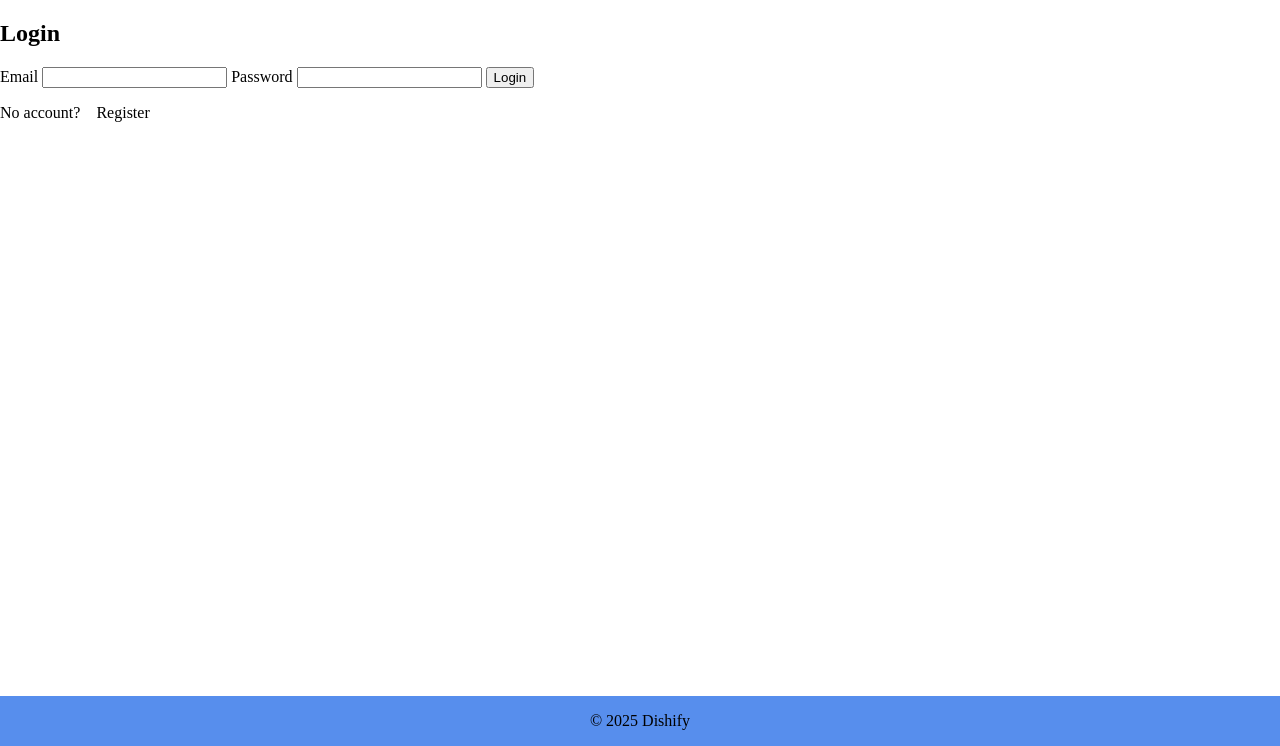
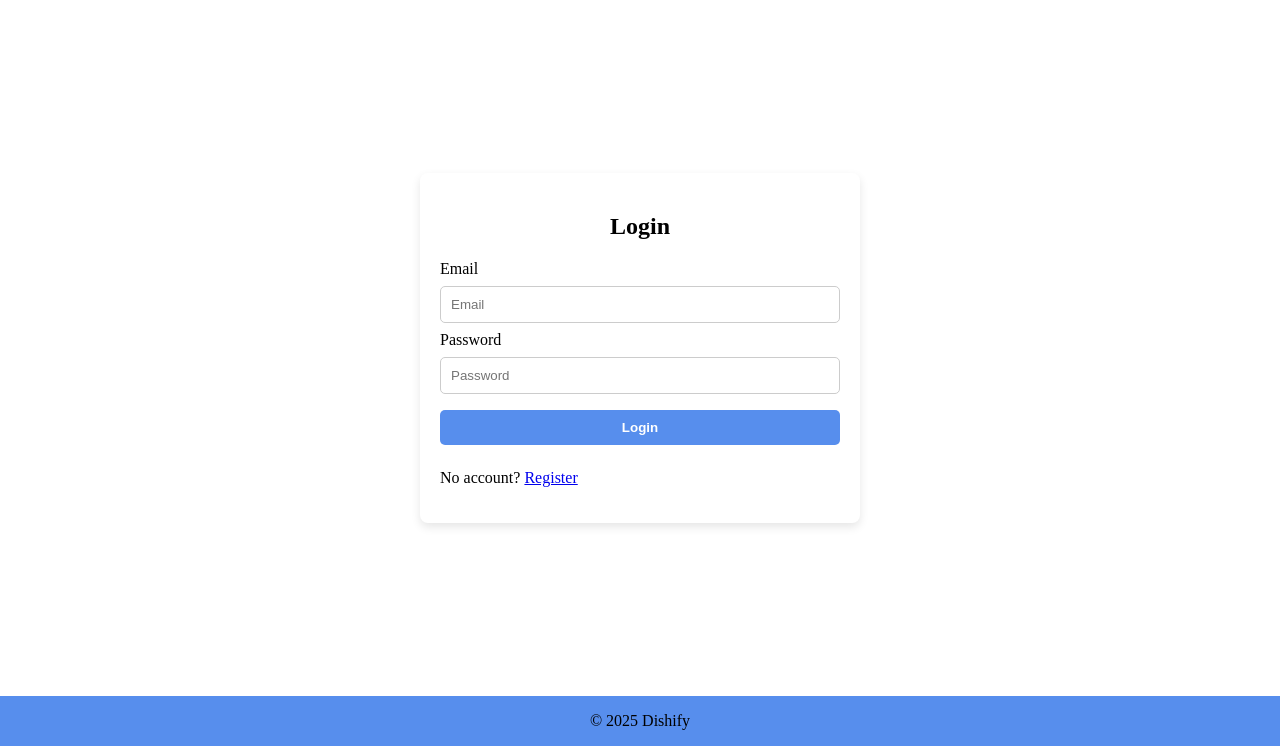
Before and after one commit to nicklouko/MWIS, a PHP site: page /login in a window 1280 px wide. Shown: the part 54-800 px from the top of the page. Run offline with PHP 8.4, Linux system fonts and the light colour scheme.

Commit message:
Finished login page
Updated css for login page, added placeholder on inputs.

```diff
--- a/login.php
+++ b/login.php
@@ -9,14 +9,14 @@
 <body>
   <?php include 'navigationbar.php'; ?>
   <main>
-  <div class="login-box">
+  <div class="logincontainer">
     <h2>Login</h2>
     <form action="/login" method="post">
-      <label for="email">Email</label>
-      <input type="email" id="email" name="email" required>
-
-      <label for="password">Password</label>
-      <input type="password" id="password" name="password" required>
+      <label for="email">Email</label><br>
+      <input type="email" id="email" name="email" placeholder="Email" required>
+      <br>
+      <label for="password">Password</label><br>
+      <input type="password" id="password" name="password" placeholder="Password" required>
 
       <button type="submit">Login</button>
     </form>
--- a/navigationbar.php
+++ b/navigationbar.php
@@ -2,11 +2,11 @@
 <nav class="navbar">
   <button class="icon" id="hambtn">☰</button>
   <ul class="navpages">
-    <li id="homelink"><a  href="index.php">Home</a></li>
-    <li><a href="mydishes.php">My Dishes</a></li>
-    <li><a href="viewdishes.php">View Dishes</a></li>
+    <li id="homelink"><a class="navlinks" href="index.php">Home</a></li>
+    <li><a class="navlinks" href="mydishes.php">My Dishes</a></li>
+    <li><a class="navlinks" href="viewdishes.php">View Dishes</a></li>
 
   </ul>
-  <a id="login"  href="login.php">Log In</a></li>
+  <a class="navlinks" id="login"  href="login.php">Log In</a></li>
 
 </nav>
--- a/style.css
+++ b/style.css
@@ -51,7 +51,7 @@
 }
 
 /* Styles each link */
-a {
+.navlinks {
   text-decoration: none; /*removes underline from links */
   color: black;
   padding: 8px 12px 8px 12px; /* adds padding around the text */
@@ -59,12 +59,54 @@ a {
   border-radius: 4px;
 }
 
-a:hover {
+.navlinks:hover {
   color: lightskyblue; /* changes text color on hover */
 
   background-color: #222831;  /* adds background color on hover */
 
 
+}
+
+main{
+  display:flex;
+
+  justify-content: center;
+  align-items: center;
+
+
+}
+
+.logincontainer{
+  padding: 20px;
+  border-radius: 8px;
+  box-shadow: 0 4px 10px rgba(0,0,0,0.1);
+  width: 90%;
+  max-width: 400px;
+}
+
+.logincontainer h2 {
+  text-align: center;
+}
+
+.logincontainer input, .logincontainer button {
+  width: 100%;
+  padding: 10px;
+  margin: 8px 0;
+  border: 1px solid #ccc;
+  border-radius: 5px;
+  box-sizing: border-box;
+}
+
+.logincontainer button {
+  background: #578eed;
+  color: white;
+  font-weight: bold;
+  border: none;
+  cursor: pointer;
+}
+
+.logincontainer button:hover {
+  background: #467acc;
 }
 
 
@@ -73,6 +115,7 @@ html, body {
   margin: 0;
   display: flex;
   flex-direction: column;
+
 }
 
 main {
```
Also changed, not shown: register.php (added).
